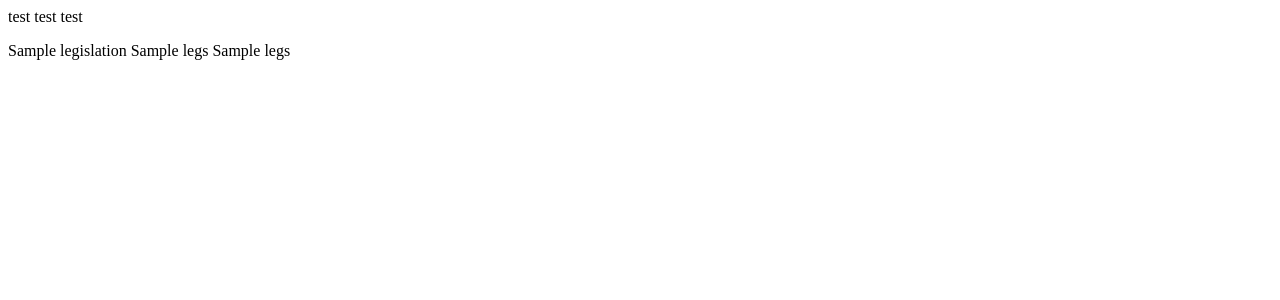
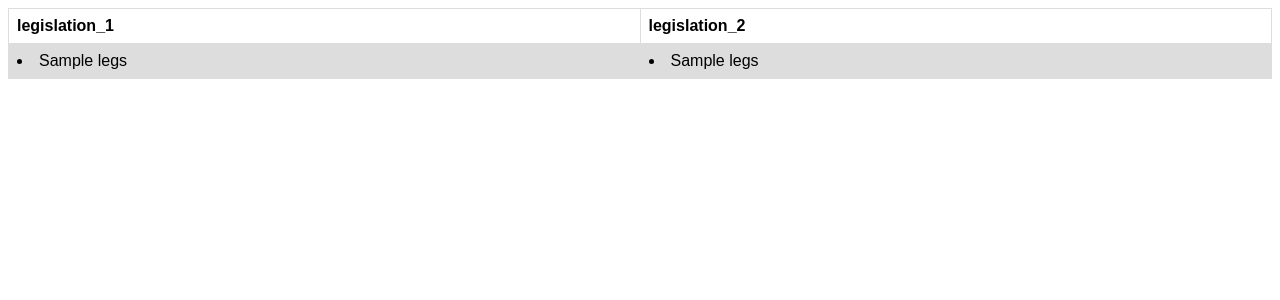
Before and after one commit to talithagrace/govapi_work, a Django app: template blog/templates/blog/search_list.html in a window 1280 px wide. Shown: the top 300 px of the page. Run offline with Django 3.2, Linux system fonts and the light colour scheme; the template is opened without the code that fills it: most values are stand-ins (such as "Sample title", 1, 10 or a date in 2020).

Commit message:
displaying search results in table format

```diff
--- a/blog/templates/blog/search_list.html
+++ b/blog/templates/blog/search_list.html
@@ -1,15 +1,45 @@
-<p>test test test</p>
+<html>
+<head>
+<style>
+table {
+    font-family: arial, sans-serif;
+    border-collapse: collapse;
+    width: 100%;
+}
 
-{{ legislation }}
+td, th {
+    border: 1px solid #dddddd;
+    text-align: left;
+    padding: 8px;
+}
 
+tr:nth-child(even) {
+    background-color: #dddddd;
+}
+</style>
+</head>
+
+<table style="width:100%">
+
+  <tr>
+    <th>legislation_1</th>
+    <th>legislation_2</th>
+  </tr>
+
+<tr>
+<td>
 {% for legs in legislation_1 %}
 
-{{ legs }}
+<li>{{ legs }}</li>
 
-{% endfor %}
+{% endfor %}</td>
 
+<td>
 {% for legs in legislation_2 %}
 
-{{ legs }}
+<li>{{ legs }}</li>
 
-{% endfor %}
+{% endfor %}</td>
+</tr>
+</table>
+</html>
```
Also changed, not shown: blog/blog_views.py (+8 -3 lines).
